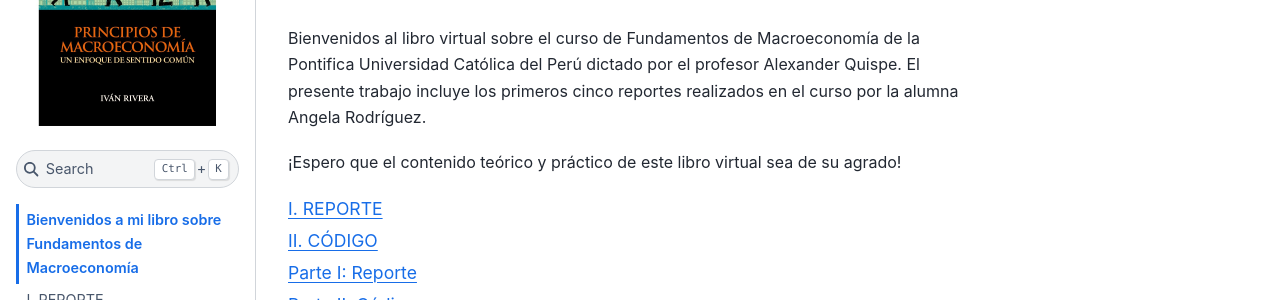
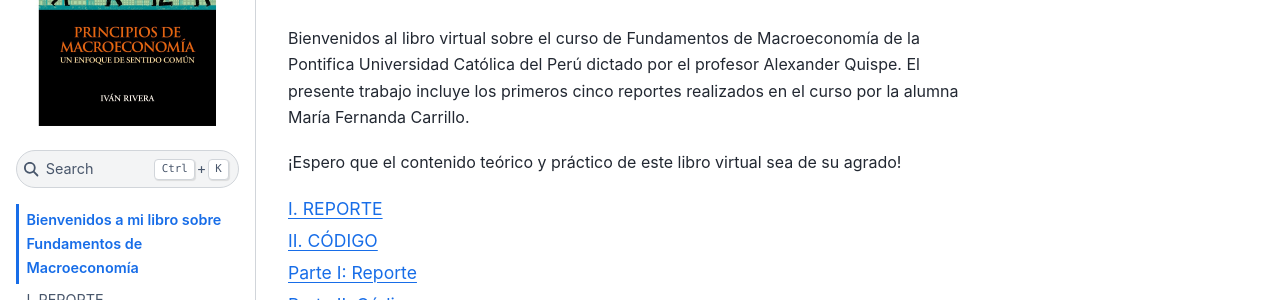
Before and after one commit to fernanda-carrillo/EP_Macroeco, a Jupyter Book: the page built from intro.md, in a window 1280 px wide and 955 px high. Shown: the part 156-456 px from the top of the window. Built offline with Jupyter Book 1.0.4 settings and Sphinx 7.4.7 and the Sphinx Book theme 1.1.4, drawn with Linux system fonts in a browser that asks for light colours.

Commit message:
Segundo reporte

```diff
--- a/intro.md
+++ b/intro.md
@@ -1,6 +1,6 @@
 # Bienvenidos a mi libro sobre Fundamentos de Macroeconomía
 
-Bienvenidos al libro virtual sobre el curso de Fundamentos de Macroeconomía de la Pontifica Universidad Católica del Perú dictado por el profesor Alexander Quispe. El presente trabajo incluye los primeros cinco reportes realizados en el curso por la alumna Angela Rodríguez.
+Bienvenidos al libro virtual sobre el curso de Fundamentos de Macroeconomía de la Pontifica Universidad Católica del Perú dictado por el profesor Alexander Quispe. El presente trabajo incluye los primeros cinco reportes realizados en el curso por la alumna María Fernanda Carrillo.
 
 ¡Espero que el contenido teórico y práctico de este libro virtual sea de su agrado!
 
```
